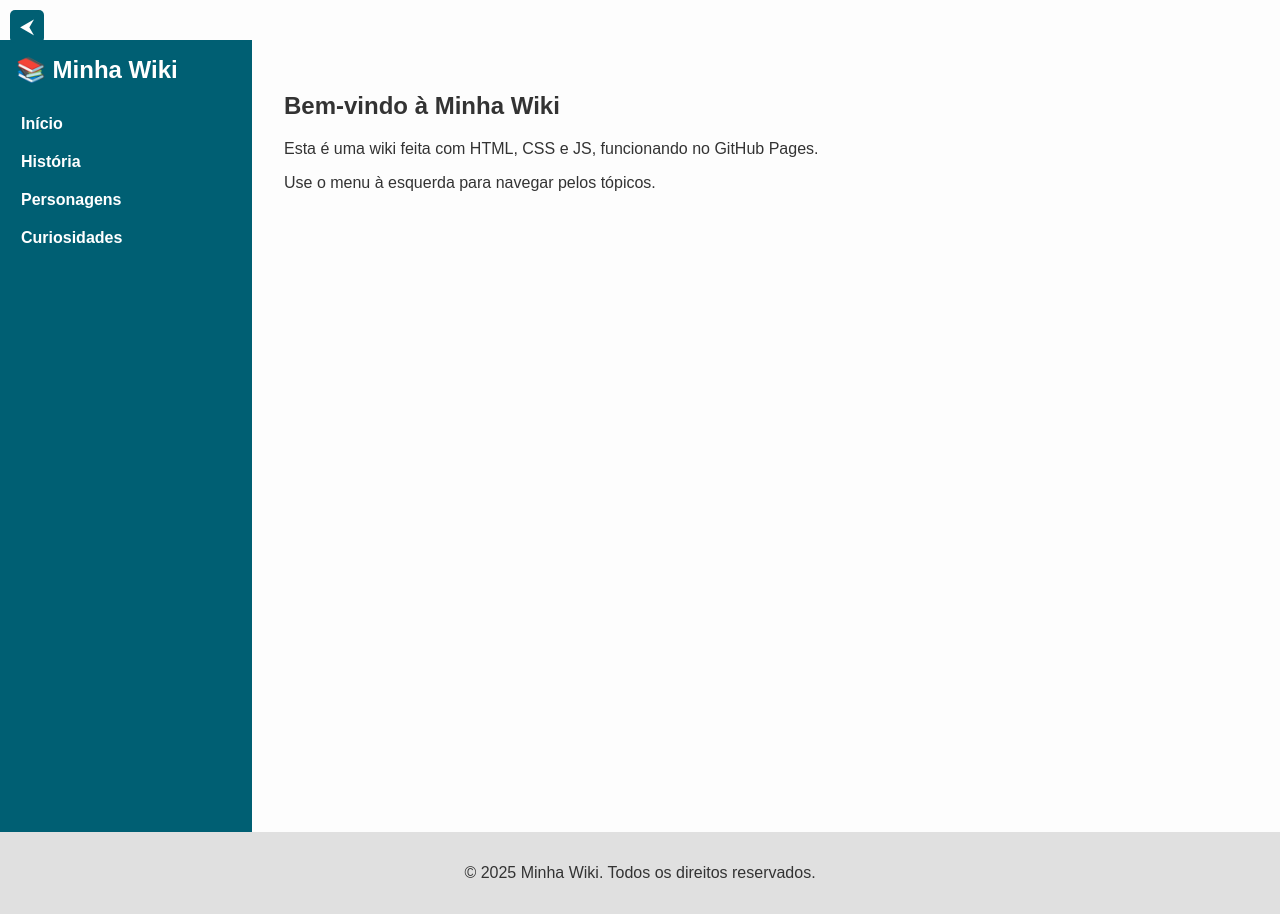
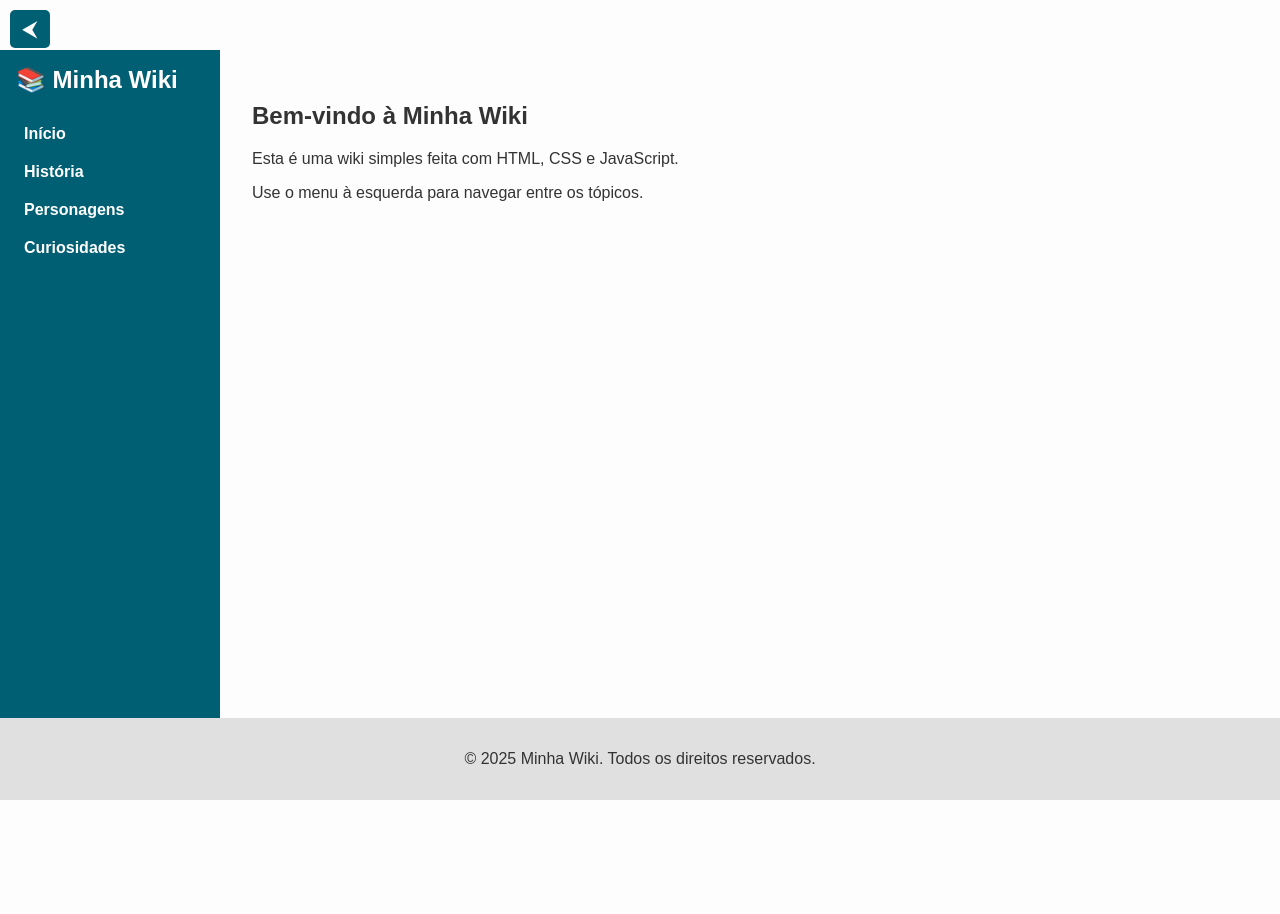
Before and after one commit to eupyetro0224234/Just-Another-Generic-Clicker-Game-But-With-References---Wiki, a plain HTML site: page index.html in a window 1280 px wide. After the commit the page ends 800 px from the top, so only its background shows below. Drawn offline with Linux system fonts and the light colour scheme.

Commit message:
Adicionando arquivos do site

```diff
--- a/index.html
+++ b/index.html
@@ -2,12 +2,13 @@
 <html lang="pt-BR">
 <head>
   <meta charset="UTF-8" />
-  <meta name="viewport" content="width=device-width, initial-scale=1.0">
+  <meta name="viewport" content="width=device-width, initial-scale=1" />
   <title>Minha Wiki</title>
-  <link rel="stylesheet" href="style.css">
+  <link rel="stylesheet" href="style.css" />
 </head>
 <body>
-  <div id="toggle-btn" title="Ocultar menu">⮜</div>
+  <!-- Botão fixo para abrir/fechar a sidebar -->
+  <button id="toggle-btn" title="Ocultar menu">⮜</button>
 
   <div class="container">
     <aside id="sidebar" class="sidebar">
@@ -23,7 +24,7 @@
     </aside>
 
     <main id="conteudo" class="conteudo">
-      <!-- Conteúdo carregado -->
+      <!-- Conteúdo será carregado aqui -->
     </main>
   </div>
 
--- a/script.js
+++ b/script.js
@@ -1,26 +1,26 @@
 const paginas = {
   inicio: `
     <h2>Bem-vindo à Minha Wiki</h2>
-    <p>Esta é uma wiki feita com HTML, CSS e JS, funcionando no GitHub Pages.</p>
-    <p>Use o menu à esquerda para navegar pelos tópicos.</p>
+    <p>Esta é uma wiki simples feita com HTML, CSS e JavaScript.</p>
+    <p>Use o menu à esquerda para navegar entre os tópicos.</p>
   `,
   historia: `
     <h2>História</h2>
-    <p>Começamos com uma simples ideia de compartilhar conhecimento.</p>
+    <p>A história da nossa wiki começa com uma ideia: documentar tudo de forma simples e acessível.</p>
   `,
   personagens: `
     <h2>Personagens</h2>
     <ul>
-      <li><strong>Ana</strong> – Protagonista</li>
-      <li><strong>João</strong> – Mentor</li>
-      <li><strong>Luna</strong> – Aliada misteriosa</li>
+      <li><strong>Ana:</strong> A protagonista determinada.</li>
+      <li><strong>João:</strong> O sábio conselheiro.</li>
+      <li><strong>Luna:</strong> A aliada misteriosa.</li>
     </ul>
   `,
   curiosidades: `
     <h2>Curiosidades</h2>
     <ul>
-      <li>Wiki 100% frontend.</li>
-      <li>Compatível com GitHub Pages.</li>
+      <li>Wiki feita com HTML/CSS/JS puro.</li>
+      <li>Funciona como uma SPA simples para GitHub Pages.</li>
     </ul>
   `
 };
@@ -33,8 +33,9 @@ function mostrarPagina(nome) {
 document.addEventListener('DOMContentLoaded', () => {
   mostrarPagina('inicio');
 
+  // Liga os cliques dos links do menu
   document.querySelectorAll('a[data-pagina]').forEach(link => {
-    link.addEventListener('click', (e) => {
+    link.addEventListener('click', e => {
       e.preventDefault();
       const pagina = e.target.getAttribute('data-pagina');
       mostrarPagina(pagina);
@@ -46,8 +47,13 @@ document.addEventListener('DOMContentLoaded', () => {
 
   toggleBtn.addEventListener('click', () => {
     sidebar.classList.toggle('hidden');
-    const escondida = sidebar.classList.contains('hidden');
-    toggleBtn.textContent = escondida ? '⮞' : '⮜';
-    toggleBtn.title = escondida ? 'Mostrar menu' : 'Ocultar menu';
+
+    if (sidebar.classList.contains('hidden')) {
+      toggleBtn.textContent = '⮞';
+      toggleBtn.title = 'Mostrar menu';
+    } else {
+      toggleBtn.textContent = '⮜';
+      toggleBtn.title = 'Ocultar menu';
+    }
   });
 });
--- a/style.css
+++ b/style.css
@@ -1,3 +1,8 @@
+/* Reset básico */
+* {
+  box-sizing: border-box;
+}
+
 body {
   margin: 0;
   font-family: Arial, sans-serif;
@@ -12,21 +17,28 @@ body {
   position: fixed;
   top: 10px;
   left: 10px;
-  z-index: 1000;
+  z-index: 1001;
   background-color: #005f73;
   color: white;
   border: none;
   border-radius: 5px;
-  font-size: 20px;
-  padding: 5px 10px;
+  font-size: 22px;
+  padding: 6px 12px;
   cursor: pointer;
   user-select: none;
+  transition: background-color 0.2s ease;
+}
+
+#toggle-btn:hover {
+  background-color: #0a9396;
 }
 
 .container {
   display: flex;
   flex: 1;
-  margin-top: 40px;
+  margin-top: 50px; /* Espaço para o botão fixo */
+  min-height: 0;
+  overflow: hidden;
 }
 
 .sidebar {
@@ -34,10 +46,11 @@ body {
   background-color: #005f73;
   color: white;
   padding: 1rem;
-  transition: transform 0.3s ease;
   display: flex;
   flex-direction: column;
-  height: calc(100vh - 40px);
+  transition: transform 0.3s ease;
+  height: calc(100vh - 50px);
+  overflow-y: auto;
 }
 
 .sidebar h1 {
@@ -60,8 +73,9 @@ body {
   text-decoration: none;
   font-weight: bold;
   display: block;
-  padding: 5px;
-  border-radius: 4px;
+  padding: 5px 8px;
+  border-radius: 5px;
+  transition: background-color 0.2s ease;
 }
 
 .sidebar nav a:hover {
```
